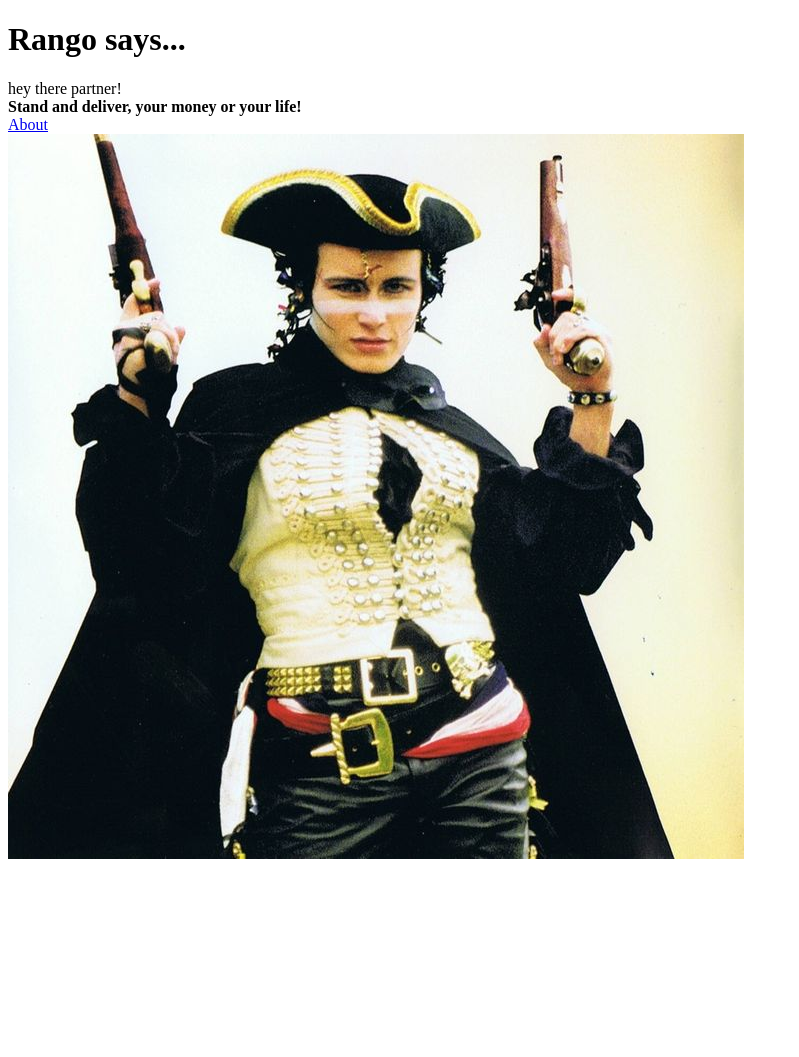
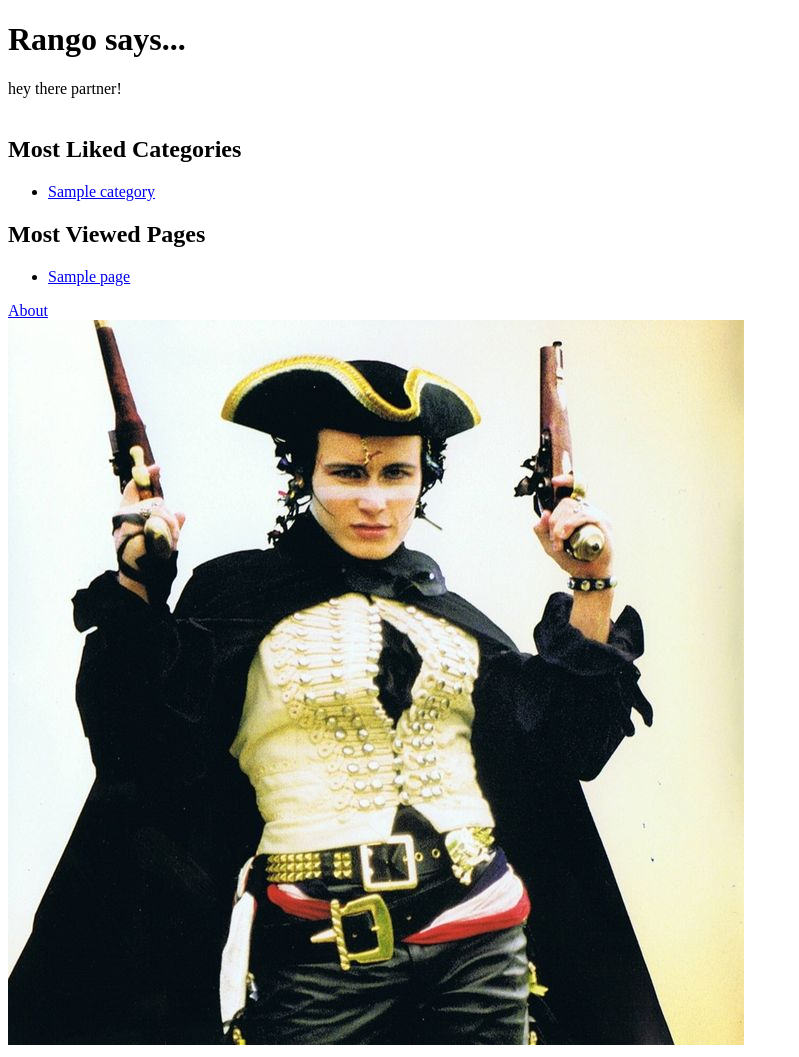
Before and after one commit to RyanDevoil/tango_with_django_project, a Django app: page / in a window 1280 px wide. Shown: the whole page, without its empty margins (0-799 px from the left). Before the commit the page ends 871 px from the top, so only its background shows below. Run offline with Django 3.2, Linux system fonts and the light colour scheme; tables that the repository leaves empty hold one stand-in row (Sample ...).

Commit message:
Index is now populated dynamically, and dynamically generated category pages have been added

```diff
--- a/populate_rango.py
+++ b/populate_rango.py
@@ -24,11 +24,12 @@ def populate():
             "Django": {"pages":django_pages,"views":64,"likes":32},
             "Other Frameworks": {"pages":other_pages,"views":32,"likes":16}}
 
-
+    page_views = 65536
     for cat, cat_data in cats.items():
         c = add_cat(cat, cat_data["views"], cat_data["likes"])
         for p in cat_data["pages"]:
-            add_page(c, p["title"], p["url"])
+            add_page(c, p["title"], p["url"], page_views)
+            page_views = page_views/2
 
 
     for c in Category.objects.all():
--- a/rango/models.py
+++ b/rango/models.py
@@ -2,11 +2,17 @@
 from __future__ import unicode_literals
 
 from django.db import models
+from django.template.defaultfilters import slugify
 
 class Category(models.Model):
     name = models.CharField(max_length=128, unique = True)
     views = models.IntegerField(default=0)
     likes = models.IntegerField(default=0)
+    slug = models.SlugField(unique = True)
+
+    def save(self, *args, **kwargs):
+        self.slug = slugify(self.name)
+        super(Category, self).save(*args, **kwargs)
 
     class Meta:
         verbose_name_plural = 'Categories'
@@ -21,7 +27,7 @@ class Page(models.Model):
     category = models.ForeignKey(Category)
     title = models.CharField(max_length=128)
     url = models.URLField()
-    views = models.IntegerField
+    views = models.IntegerField(default=0)
 
     def __str__(self):
         return self.title
--- a/rango/urls.py
+++ b/rango/urls.py
@@ -4,4 +4,6 @@ from rango import views
 urlpatterns = [
     url(r'^$', views.index, name='index'),
     url(r'^about', views.about, name='about'),
+    url(r'^category/(?P<category_name_slug>[\w\-]+)/$',
+        views.show_category, name='show_category'),
 ]
--- a/rango/views.py
+++ b/rango/views.py
@@ -2,13 +2,30 @@
 from __future__ import unicode_literals
 from django.shortcuts import render
 from django.http import HttpResponse
+from rango.models import Category, Page
 
 def index(request):
     #A dictionary providing context for the template engine
-    context_dict = {'boldmessage' : "Stand and deliver, your money or your life!"}
+    #Orders categories by likes in descending order, retrieves
+    #the top 5, or all if less than 5
+    category_list = Category.objects.order_by('-likes')[:5]
+    page_list = Page.objects.order_by('-views')[:5]
+    context_dict = {'categories': category_list, 'pages': page_list}
 
     #Return a rendered response to the client
     return render(request, 'rango/index.html', context = context_dict)
 
 def about(request):
     return render(request, 'rango/about.html')
+
+def show_category(request, category_name_slug):
+    context_dict = {}
+    try:
+        category = Category.objects.get(slug=category_name_slug)
+        pages = Page.objects.filter(category=category)
+        context_dict['pages']= pages
+        context_dict['category']= category
+    except Category.DoesNotExist:
+        context_dict['pages']= None
+        context_dict['category']= None
+    return render(request, 'rango/category.html', context_dict)
--- a/templates/rango/index.html
+++ b/templates/rango/index.html
@@ -14,6 +14,30 @@
     hey there partner! <br/>
     <strong> {{ boldmessage }}</strong><br/>
 </div>
+<h2>Most Liked Categories</h2>
+<div>
+    {% if categories %}
+    <ul>
+        {% for category in categories %}
+        <li><a href ="/rango/category/{{ category.slug }}">{{ category.name }}</a></li>
+        {% endfor %}
+    </ul>
+    {% else %}
+    <strong>There are no categories present</strong>
+    {% endif %}
+</div>
+<h2>Most Viewed Pages</h2>
+<div>
+    {% if pages %}
+    <ul>
+        {% for page in pages %}
+        <li><a href ="{{ page.url }}">{{ page.title }}</a></li>
+        {% endfor %}
+    </ul>
+    {% else %}
+    <strong>There are no pages present</strong>
+    {% endif %}
+</div>
 <div>
     <a href="/rango/about/">About</a><br/>
     <img src="{%static "images/rango.jpg" %}"
```
Also changed, not shown: rango/admin.py (+7 -1 lines), templates/rango/category.html (added, +26 -0 lines), rango/migrations/0004_category_slug.py (added), rango/migrations/0005_auto_20180208_1651.py (added).
